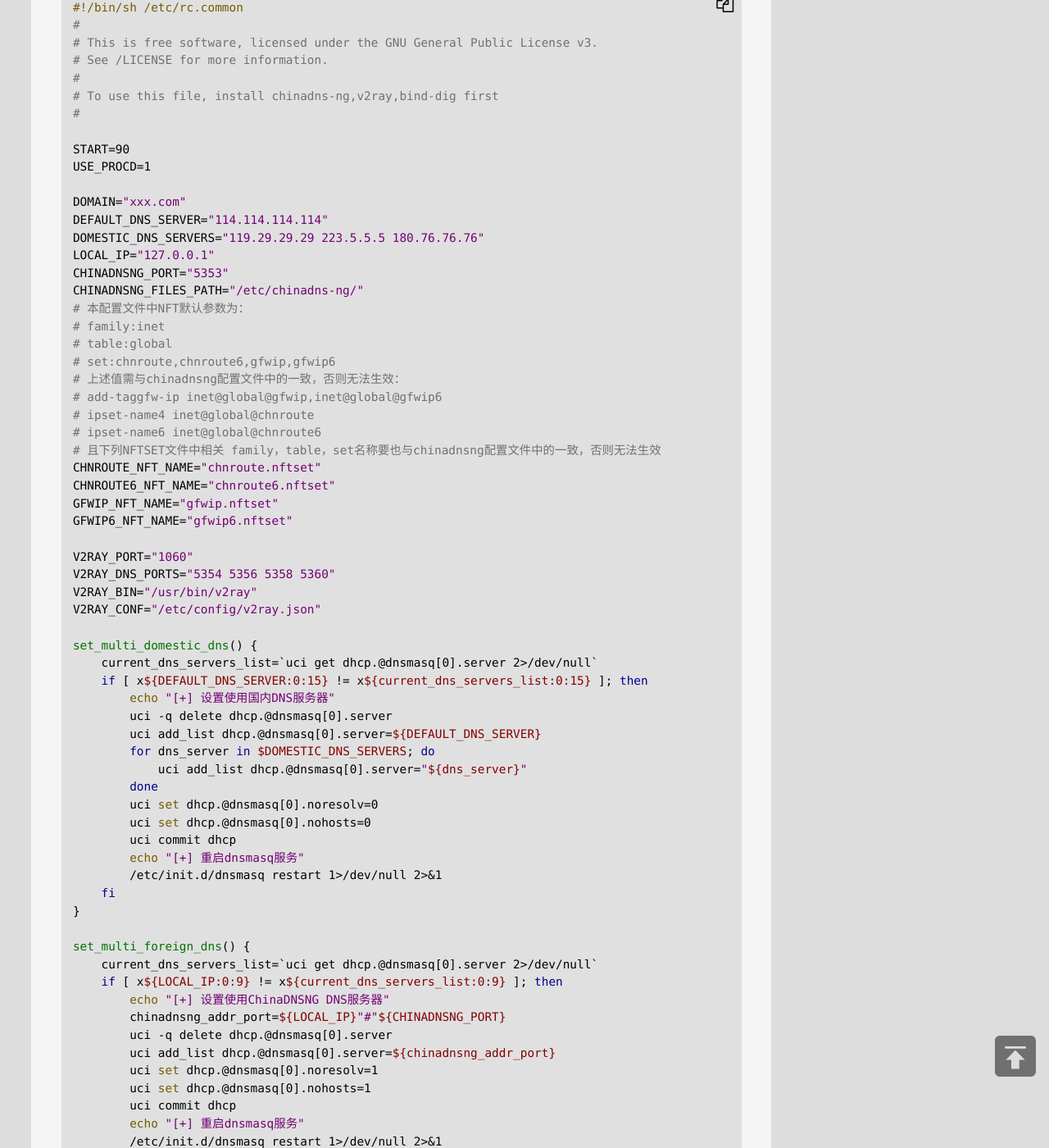
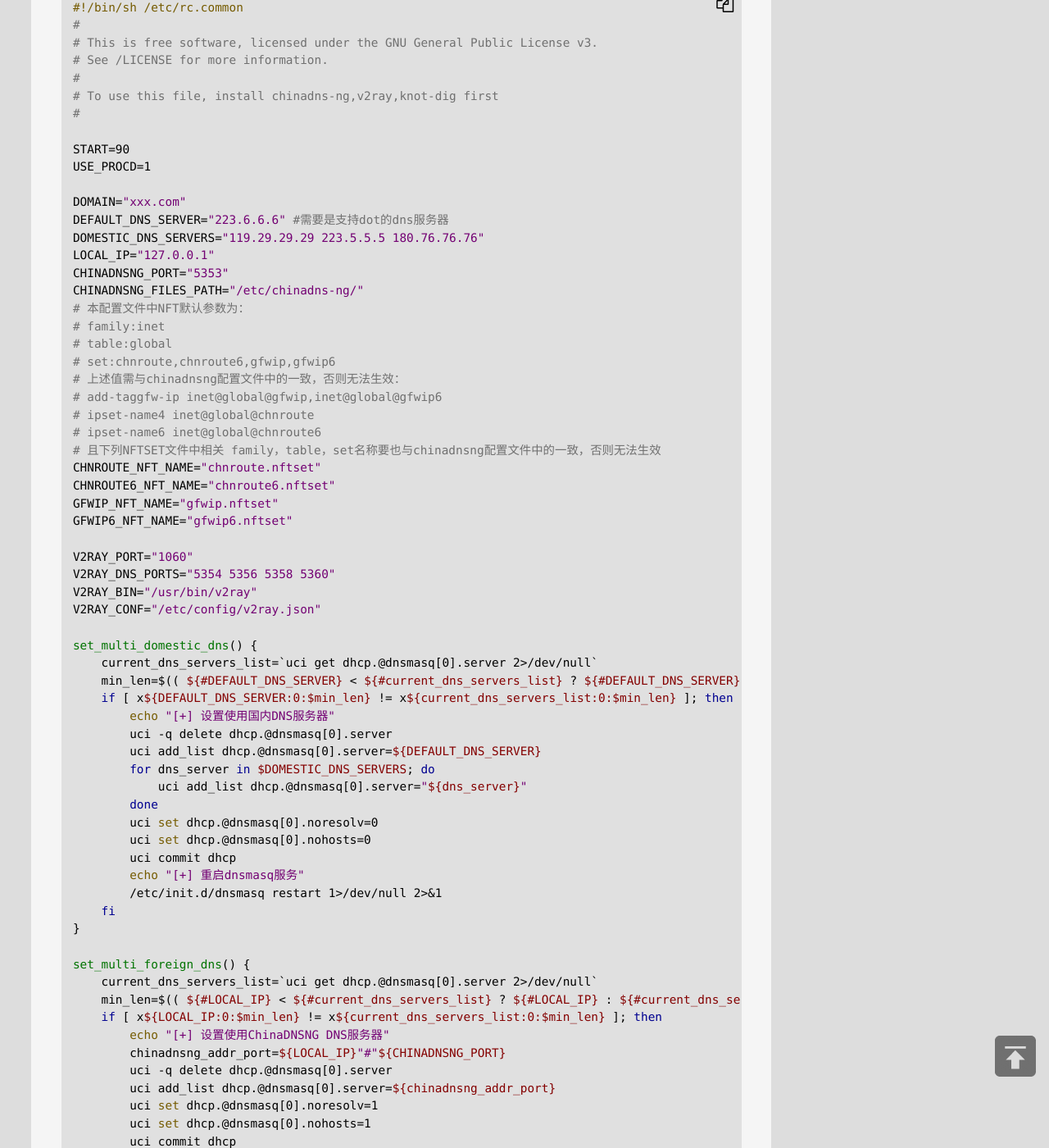
Before and after one commit to jibenfa/jibenfa.github.com, a Jekyll site: the page built from _posts/2025-08-19-E59CA8openwrtE4B88BE4BDBFE794A8chinadns-ngE690ADE9858Dv2rayE5AE9EE78EB0E9808FE6988EE4BBA3E79086.md, in a window 1280 px wide and 1400 px high, scrolled down 6502 px. Shown: the whole window at 82% size. Built offline with Jekyll 4.4.1, drawn with Linux system fonts in a browser that asks for light colours.

Commit message:
Update 2025-08-19-E59CA8openwrtE4B88BE4BDBFE794A8chinadns-ngE690ADE9858Dv2rayE5AE9EE78EB0E9808FE6988EE4BBA3E79086.md

```diff
--- a/_posts/2025-08-19-E59CA8openwrtE4B88BE4BDBFE794A8chinadns-ngE690ADE9858Dv2rayE5AE9EE78EB0E9808FE6988EE4BBA3E79086.md
+++ b/_posts/2025-08-19-E59CA8openwrtE4B88BE4BDBFE794A8chinadns-ngE690ADE9858Dv2rayE5AE9EE78EB0E9808FE6988EE4BBA3E79086.md
@@ -311,14 +311,14 @@ chmod +x /etc/init.d/chinadns-ng
 # This is free software, licensed under the GNU General Public License v3.
 # See /LICENSE for more information.
 #
-# To use this file, install chinadns-ng,v2ray,bind-dig first
+# To use this file, install chinadns-ng,v2ray,knot-dig first
 #
 
 START=90
 USE_PROCD=1
 
 DOMAIN="xxx.com"
-DEFAULT_DNS_SERVER="114.114.114.114"
+DEFAULT_DNS_SERVER="223.6.6.6" #需要是支持dot的dns服务器
 DOMESTIC_DNS_SERVERS="119.29.29.29 223.5.5.5 180.76.76.76"
 LOCAL_IP="127.0.0.1"
 CHINADNSNG_PORT="5353"
@@ -344,7 +344,8 @@ V2RAY_CONF="/etc/config/v2ray.json"
 
 set_multi_domestic_dns() {
     current_dns_servers_list=`uci get dhcp.@dnsmasq[0].server 2>/dev/null`
-    if [ x${DEFAULT_DNS_SERVER:0:15} != x${current_dns_servers_list:0:15} ]; then
+    min_len=$(( ${#DEFAULT_DNS_SERVER} < ${#current_dns_servers_list} ? ${#DEFAULT_DNS_SERVER} : ${#current_dns_servers_list} ))
+    if [ x${DEFAULT_DNS_SERVER:0:$min_len} != x${current_dns_servers_list:0:$min_len} ]; then
         echo "[+] 设置使用国内DNS服务器"
         uci -q delete dhcp.@dnsmasq[0].server
         uci add_list dhcp.@dnsmasq[0].server=${DEFAULT_DNS_SERVER}
@@ -361,7 +362,8 @@ set_multi_domestic_dns() {
 
 set_multi_foreign_dns() {
     current_dns_servers_list=`uci get dhcp.@dnsmasq[0].server 2>/dev/null`
-    if [ x${LOCAL_IP:0:9} != x${current_dns_servers_list:0:9} ]; then
+    min_len=$(( ${#LOCAL_IP} < ${#current_dns_servers_list} ? ${#LOCAL_IP} : ${#current_dns_servers_list} ))
+    if [ x${LOCAL_IP:0:$min_len} != x${current_dns_servers_list:0:$min_len} ]; then
         echo "[+] 设置使用ChinaDNSNG DNS服务器"
         chinadnsng_addr_port=${LOCAL_IP}"#"${CHINADNSNG_PORT}
         uci -q delete dhcp.@dnsmasq[0].server
```
